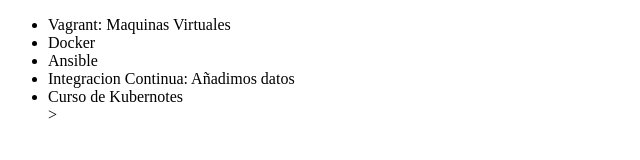
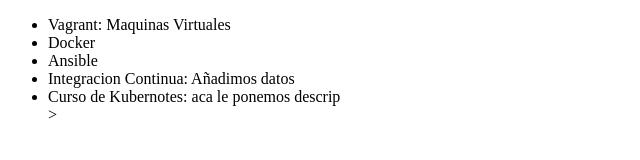
Before and after one commit to MumiChan/aluraTP, a plain HTML site: page index.html in a window 1280 px wide. Shown: the whole page, without its empty margins (0-640 px from the left). Drawn offline with Linux system fonts and the light colour scheme.

Commit message:
añadimos descripcion

```diff
--- a/index.html
+++ b/index.html
@@ -10,7 +10,7 @@
          <li> Docker </li>
          <li> Ansible </li>
          <li> Integracion Continua: Añadimos datos </li>
-         <li> Curso de Kubernotes</li>>
+         <li> Curso de Kubernotes: aca le ponemos descrip</li>>
      </ul>
 </body>
 </html>
```
